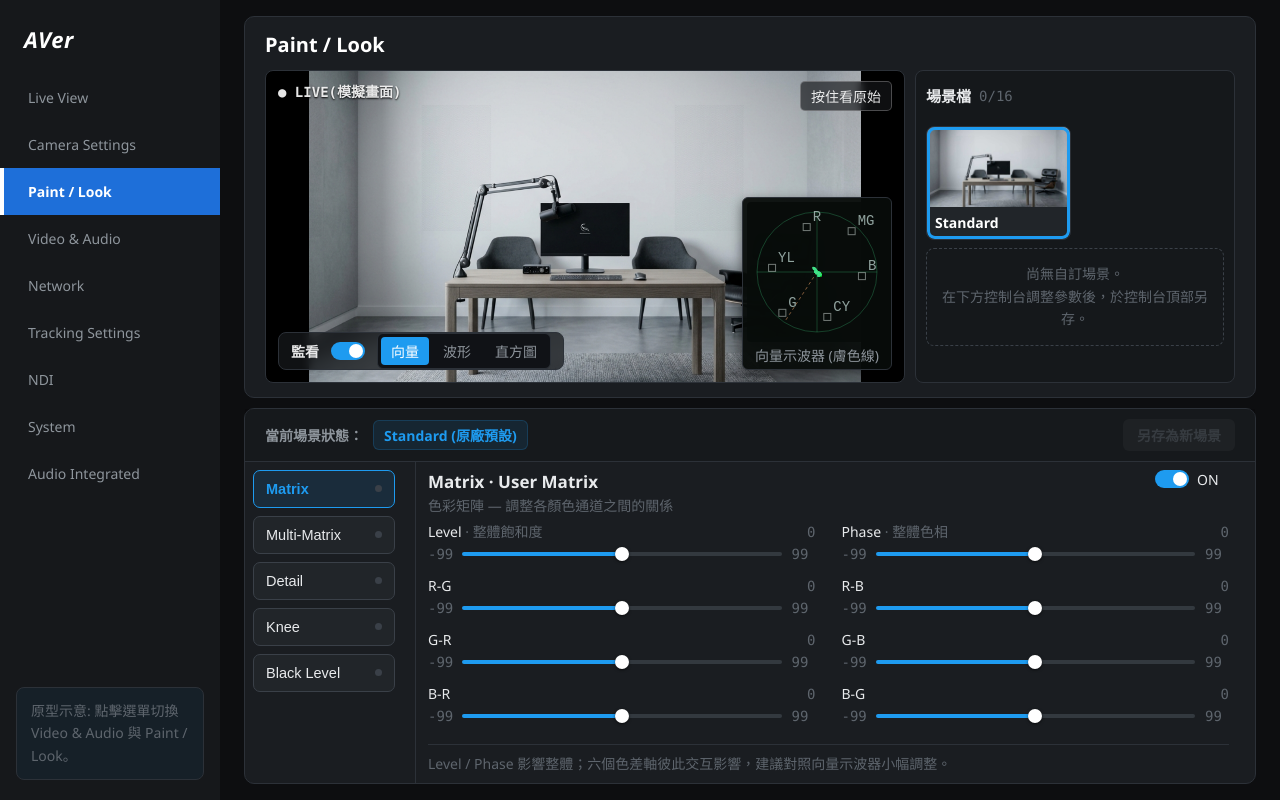
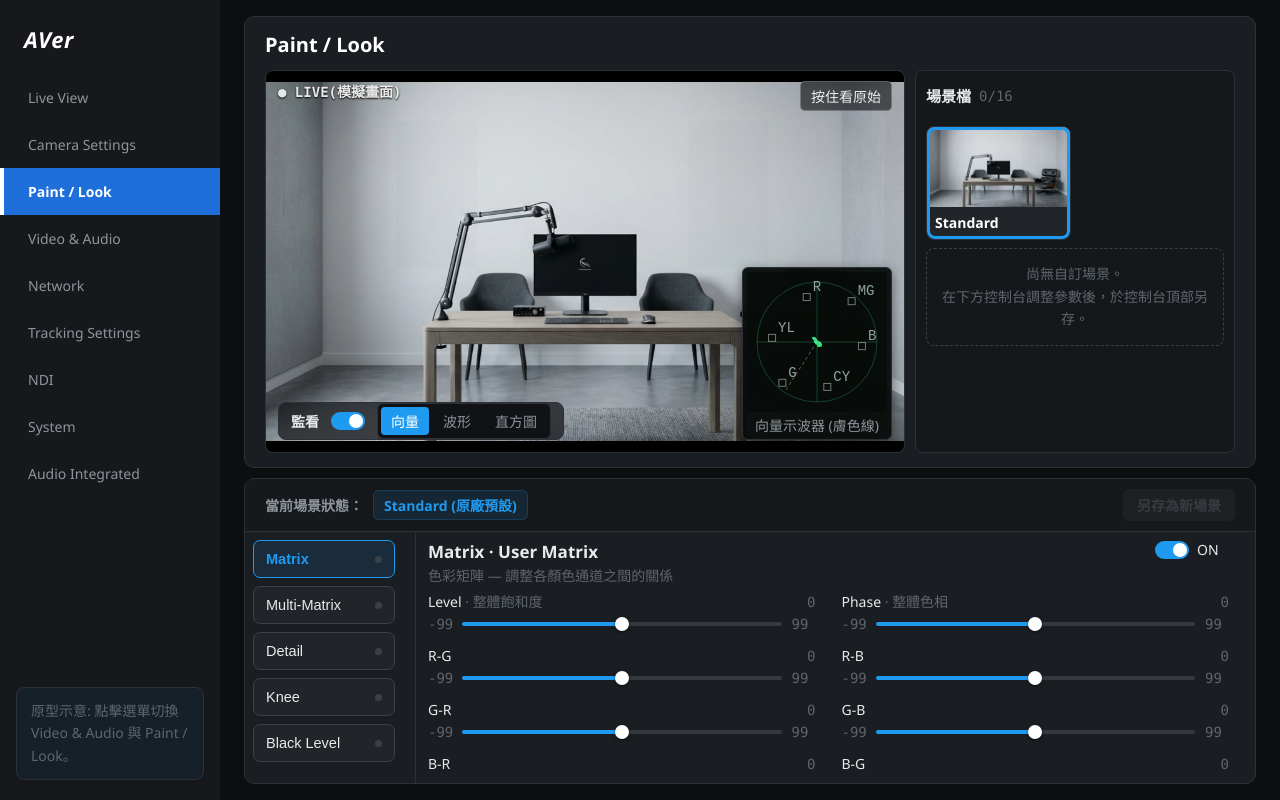
Before and after one commit to shiunhao/user-matrix, a React (Vite) app: page / in a window 1280 px wide. Built offline with nearby package versions, Linux system fonts and the light colour scheme.

Commit message:
Align panel heights to be consistent across all tabs (Matrix, Multi-Matrix, Detail, Knee, Black Level)

```diff
--- a/src/TR615PaintLookV3_1.jsx
+++ b/src/TR615PaintLookV3_1.jsx
@@ -2182,7 +2182,8 @@ export default function App() {
           <div id="aver-content-wrapper" key="paint" className="aver-fade" style={{ display: "flex", flexDirection: "column", gap: 10, width: "100%", maxWidth: "1350px", margin: "0 auto", height: "100%", minHeight: 0 }}>
 
           {/* 1. LIVE 預覽與場景檔主控制台 */}
-          <div id="aver-preview-preset-panel" style={{ background: T.panel, border: `1px solid ${T.line}`, borderRadius: 10, padding: "14px 20px", display: "flex", flexDirection: "column", gap: 12, width: "100%", boxSizing: "border-box", flex: "1 1 0", minHeight: 0 }}>
+          {/* 2026-06-16 修改註記：配合各分頁面板高度一致，預覽區 flex 恢復為 1.25 */}
+          <div id="aver-preview-preset-panel" style={{ background: T.panel, border: `1px solid ${T.line}`, borderRadius: 10, padding: "14px 20px", display: "flex", flexDirection: "column", gap: 12, width: "100%", boxSizing: "border-box", flex: "1.25 1 0", minHeight: 0 }}>
 
             {/* 標題欄 */}
             <div id="aver-title-row" style={{ display: "flex", justifyContent: "space-between", alignItems: "center", marginBottom: 0, flexWrap: "wrap", gap: 8, flexShrink: 0 }}>
@@ -2307,7 +2308,8 @@ export default function App() {
             flexDirection: "column",
             gap: 0,
             width: "100%",
-            flex: "0 1 auto",
+            // 2026-06-16 修改註記：配合各分頁面板高度一致，調整區 flex 恢復為 0.9 1 0，不使用 auto 彈性高度
+            flex: "0.9 1 0",
             minHeight: 0,
             background: T.panel,
             border: `1px solid ${T.line}`,
```
